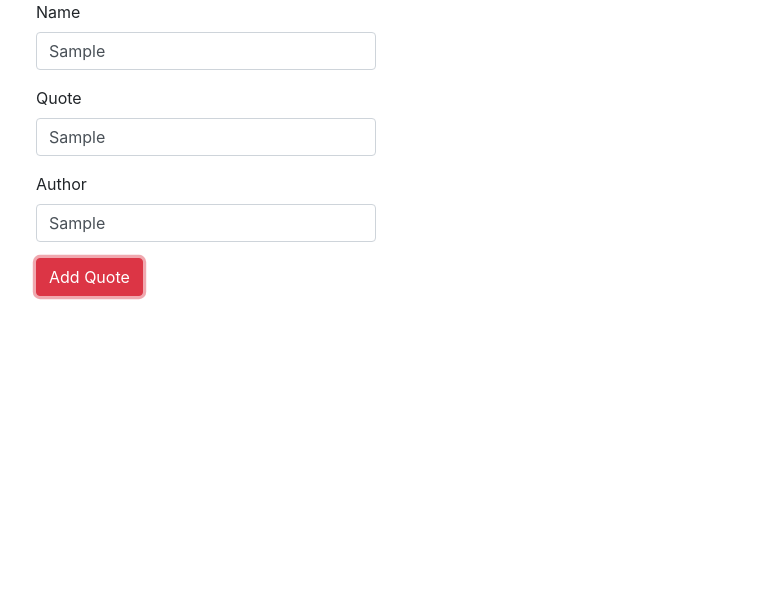
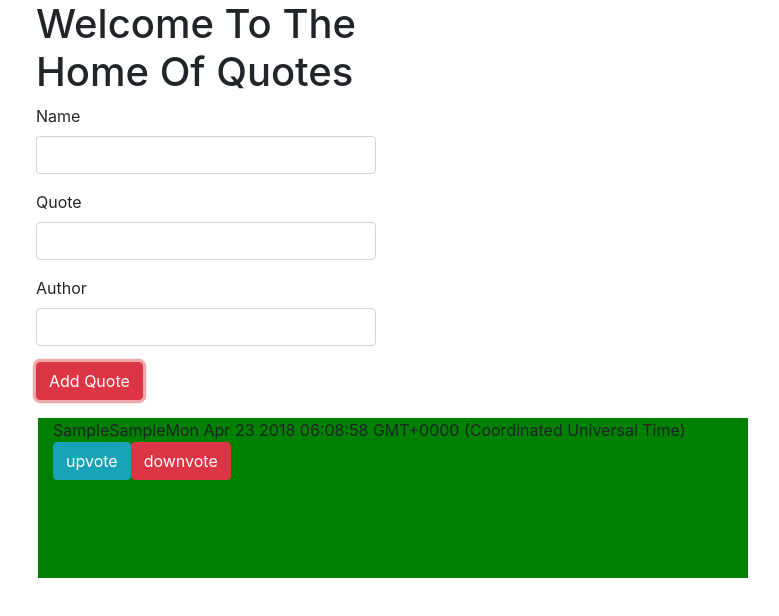
Before and after one commit to JaredAhaza/Quotes, an Angular app: page / in a window 1280 px wide. Both pictures are taken after typing "Sample", "Sample", "Sample" into the empty fields and a click on the button "Add Quote". Shown: the top 616 px of the page, without its empty margins (64-843 px from the left). Built offline with nearby package versions, Linux system fonts and the light colour scheme.

Commit message:
modified page

```diff
--- a/src/app/app.component.html
+++ b/src/app/app.component.html
@@ -1 +1,29 @@
-<app-quotesform></app-quotesform>
+<div class="container">
+
+  <div class="col-md-4">
+<h1>Welcome To The Home Of Quotes</h1>
+<form (ngSubmit)=onFormSubmit(myform) #myform=ngForm>
+    <div class="form-group">
+      <label for="name">Name</label>
+      <input class="form-control" type="text" name='name' ngModel>
+
+    </div>
+    <div class="form-group">
+      <label for="quote">Quote</label>
+      <input class="form-control" type="text" name='quote' ngModel>
+
+    </div>
+    <div class="form-group">
+      <label for="author">Author</label>
+      <input class="form-control" type="text" name='author' ngModel>
+    </div>
+    <div class="form-group">
+      <button type="submit" class="btn btn-danger">Add Quote</button>
+    </div>
+    </form>
+  </div>
+  <div class="col-md-8">
+   <app-quotes [quotes]='quotes'></app-quotes>
+  </div>
+
+</div>
--- a/src/app/app.component.ts
+++ b/src/app/app.component.ts
@@ -1,10 +1,21 @@
 import { Component } from '@angular/core';
-
+import {Quote} from './quotes'
 @Component({
   selector: 'app-root',
   templateUrl: './app.component.html',
   styleUrls: ['./app.component.css']
 })
 export class AppComponent {
-  title = 'app';
+  quotes: Quote[]
+  date:Date
+  quoteid:number = 0
+   onFormSubmit(form){
+     this.quotes.push(new Quote(this.quoteid++,form.value.name, form.value.quote, form.value.author,0,0,this.date))
+
+     form.reset()
+   }
+  constructor() {
+     this.quotes = []
+    }
+
 }
--- /dev/null
+++ b/src/app/quotes.ts
@@ -0,0 +1,27 @@
+export class Quote {
+  id:number
+  name:string
+  author:string
+  quote:string
+  upvotes:number
+  downvotes:number
+  date:Date
+  constructor(id,name, author,quote,upvotes,downvotes,date){
+    this.id = id
+    this.name = name
+    this.author = author
+    this.quote = quote
+    this.upvotes = upvotes
+    this.downvotes = downvotes
+    this.date = new Date()
+
+  }
+
+}
+// export class Quote{
+// name:string
+// constructor(name){
+//   this.name = name
+//
+// }
+// }
--- /dev/null
+++ b/src/app/quotes/quotes.component.html
@@ -0,0 +1,15 @@
+
+<!-- <ul *ngFor='let q of quotes'>
+  <li>{{q.name}}</li>
+</ul> -->
+
+
+<div class="container">
+  <div class="row" *ngFor='let q of quotes'>
+    <div class="col-md-12" style="height:20vh; background-color:green;margin:2px">
+      {{q.name}}{{q.author}}{{q.date}}
+      <button class="btn btn-info">upvote</button>
+      <button class="btn btn-danger">downvote</button>
+    </div>
+  </div>
+</div>
--- /dev/null
+++ b/src/app/quotes/quotes.component.ts
@@ -0,0 +1,20 @@
+import { Component, OnInit,Input } from '@angular/core';
+import {Quote} from '../quotes'
+@Component({
+
+  selector: 'app-quotes',
+  templateUrl: './quotes.component.html',
+  styleUrls: ['./quotes.component.css']
+})
+export class QuotesComponent implements OnInit {
+
+  @Input() quotes
+
+  constructor() {
+  this.quotes = []
+ }
+
+  ngOnInit() {
+  }
+
+}
--- a/src/app/quotesform/quotesform.component.html
+++ /dev/null
@@ -1,26 +0,0 @@
-<div class="container">
-  <div class="col-md-4">
-
-    <div class="form-group">
-      <label for="name">Name</label>
-      <input class="form-control" type="text">
-
-    </div>
-    <div class="form-group">
-      <label for="quote">Quote</label>
-      <input class="form-control" type="text">
-
-    </div>
-    <div class="form-group">
-      <label for="author">Author</label>
-      <input class="form-control" type="text">
-    </div>
-    <div class="form-group">
-      <button type="submit" class="btn btn-danger">Add Quote</button>
-    </div>
-  </div>
-  <div class="col-md-8">
-
-  </div>
-
-</div>
--- a/src/app/quotesform/quotesform.component.ts
+++ /dev/null
@@ -1,15 +0,0 @@
-import { Component, OnInit } from '@angular/core';
-
-@Component({
-  selector: 'app-quotesform',
-  templateUrl: './quotesform.component.html',
-  styleUrls: ['./quotesform.component.css']
-})
-export class QuotesformComponent implements OnInit {
-
-  constructor() { }
-
-  ngOnInit() {
-  }
-
-}
```
Also changed, not shown: src/app/app.module.ts (+6 -4 lines), src/app/quotes/quotes.component.css (added), 1 other file (tests, documents, lock files or other folders).
